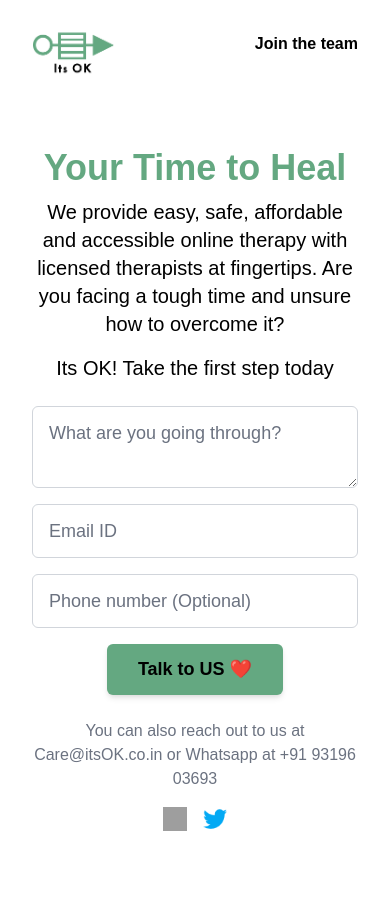
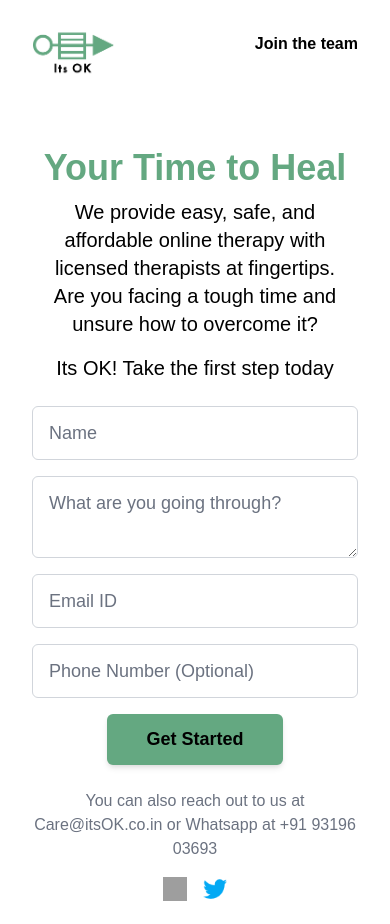
Before and after one commit to itsok222/itsok, a Next.js app: page / in a window 390 px wide. Before the commit the page ends 854 px from the top, so only its background shows below. Built offline with nearby package versions, Linux system fonts and the light colour scheme; grey boxes are pictures that could not be loaded.

Commit message:
phone number bug fix

```diff
--- a/pages/index.js
+++ b/pages/index.js
@@ -19,12 +19,12 @@ export default function Blog() {
         <div className="container m-auto overflow-hidden sm:main-fixed-size ">
           <div className="flex justify-between p-4 mx-4 mt-4 sm:mx-0 rounded-xl">
             <div>
-              <div className="hidden -mt-16 text-xl font-bold sm:block">
+              <div className="hidden -mt-10 text-xl font-bold sm:block">
                 <Image
                   src="/assets/logo6.png"
                   alt="Picture of the author"
-                  width={112}
-                  height={112}
+                  width={82}
+                  height={82}
                 />
               </div>
               <div className="-mt-6 text-xl font-bold sm:hidden">
@@ -67,9 +67,11 @@ export default function Blog() {
                 </span>
               </div>
               <div className="-mt-8 text-xl text-center sm:mt-4 sm:text-2xl">
-                We provide easy, safe, affordable and accessible online therapy
-                with licensed therapists at fingertips. Are you facing a tough
-                time and unsure how to overcome it?
+                We provide easy, safe, and affordable online therapy with
+                licensed therapists at fingertips.
+              </div>
+              <div className="mt-0 text-xl text-center sm:text-2xl">
+                Are you facing a tough time and unsure how to overcome it?
               </div>
               <div className="mt-4 text-xl text-center sm:text-2xl">
                 Its OK! Take the first step today
@@ -79,9 +81,43 @@ export default function Blog() {
                 <form
                   id="sib-form"
                   method="POST"
-                  action="https://48bd664a.sibforms.com/serve/MUIEALiQbfsL8X_JeJO8kLw1w7fcxua53SNZ4OmyqbaTAlFI5VqN715aslNMqQeZ0INXfAhSiivXsSQU2hC5yKGS4jjRX2isS3ZxwRgfyrr5P-yGGBE_GSH4WwSHRqkbJpgarEDGPjWK3ah-GzCtn8a67AM-8QoNMQ5wVCpspve-Iwfz47YtILM-QLxxmNikpFfGc-Z9YJgpdWiI"
+                  action="https://48bd664a.sibforms.com/serve/MUIEAO3O4sDxAybCtT4xWHM9Z2tjyvjd7ye92jGkdtsoRLrW_rtEirlebktw2GtRGb9gYa63S_LbgRnNp062wKQHyAf4rWr0pU-1NqUdn7nYxFZocAoCUKLhvdY-BDAsmp-YY2utvEo6Q3Rarz6vC-0xcoc3a0cfAay3XrC1DI8oyn5um1SK9GH2Y65vzatz0moteMFc56ZjNWFs"
                   data-type="subscription"
                 >
+                  <div style={{ padding: "8px 0" }}>
+                    <div className="sib-input sib-form-block">
+                      <div className="form__entry entry_block">
+                        <div className="form__label-row ">
+                          <div className="entry__field">
+                            <input
+                              className="block w-full px-4 py-3 text-lg placeholder-gray-500 bg-white border border-gray-300 rounded-md shadow-none outline-none appearance-none margin-0-auto sm:width-38 focus:outline-none focus:shadow-outline-blue focus:border-blue-300"
+                              maxLength={200}
+                              type="text"
+                              id="FULLNAME"
+                              name="FULLNAME"
+                              autoComplete="off"
+                              placeholder="Name"
+                              data-required="true"
+                              required
+                            />
+                          </div>
+                        </div>
+                        <label
+                          className="entry__error entry__error--primary"
+                          style={{
+                            fontSize: "16px",
+                            textAlign: "left",
+                            fontFamily: '"Helvetica", sans-serif',
+                            color: "#661d1d",
+                            backgroundColor: "#ffeded",
+                            borderRadius: "3px",
+                            borderColor: "#ff4949",
+                          }}
+                        />
+                      </div>
+                    </div>
+                  </div>
+
                   <div style={{ padding: "8px 0" }}>
                     <div className="sib-input sib-form-block">
                       <div className="form__entry entry_block">
@@ -152,45 +188,23 @@ export default function Blog() {
                   </div>
 
                   <div style={{ padding: "8px 0" }}>
-                    <div className="sib-sms-field sib-form-block">
+                    <div className="sib-input sib-form-block">
                       <div className="form__entry entry_block">
-                        <div className="form__label-row">
-                          <div className="sib-sms-input-wrapper">
-                            <div
-                              className="sib-sms-input"
-                              data-placeholder="XX XXX XXX XX"
-                              data-value
-                            >
-                              <div
-                                className="entry__field"
-                                style={{ width: "100%" }}
-                              >
-                                <input
-                                  type="tel"
-                                  className="block w-full px-4 py-3 text-lg placeholder-gray-500 bg-white border border-gray-300 rounded-md shadow-none outline-none appearance-none margin-0-auto sm:width-38 focus:outline-none focus:shadow-outline-blue focus:border-blue-300"
-                                  id="SMS"
-                                  name="SMS"
-                                  autoComplete="off"
-                                  placeholder="Phone number (Optional)"
-                                />
-                              </div>
-                            </div>
+                        <div className="form__label-row ">
+                          <div className="entry__field">
+                            <input
+                              className="block w-full px-4 py-3 text-lg placeholder-gray-500 bg-white border border-gray-300 rounded-md shadow-none outline-none appearance-none margin-0-auto sm:width-38 focus:outline-none focus:shadow-outline-blue focus:border-blue-300"
+                              maxLength={200}
+                              type="text"
+                              id="LASTNAME"
+                              name="LASTNAME"
+                              autoComplete="off"
+                              placeholder="Phone Number (Optional)"
+                            />
                           </div>
                         </div>
                         <label
                           className="entry__error entry__error--primary"
-                          style={{
-                            fontSize: "16px",
-                            textAlign: "left",
-                            fontFamily: '"Helvetica", sans-serif',
-                            color: "#661d1d",
-                            backgroundColor: "#ffeded",
-                            borderRadius: "3px",
-                            borderColor: "#ff4949",
-                          }}
-                        ></label>
-                        <label
-                          className="entry__error entry__error--secondary"
                           style={{
                             fontSize: "16px",
                             textAlign: "left",
@@ -214,9 +228,9 @@ export default function Blog() {
                         className="relative block px-6 py-3 mt-2 text-lg font-semibold leading-snug transition duration-150 ease-in-out border border-transparent rounded-md shadow-md cursor-pointer brand-bg-green w-44 margin-0-auto "
                         form="sib-form"
                         type="submit"
-                        value="Talk to US ❤️"
+                        value="Get Started"
                       >
-                        Talk to US ❤️
+                        Get Started
                       </button>
                     </div>
                   </div>
```
